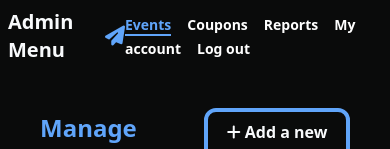
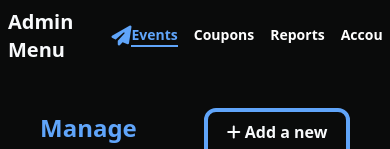
Before and after one commit to Josedzzz/joki-events-front, a React (Vite) app: page /admin-dashboard in a window 390 px wide. Shown: the top 149 px of the page. Built offline with nearby package versions, Linux system fonts and the light colour scheme; no server answers; sample sign-in values are in the browser's storage.

Commit message:
make the header responsive

```diff
--- a/src/components/AdminHeader.tsx
+++ b/src/components/AdminHeader.tsx
@@ -18,21 +18,23 @@ export default function AdminHeader({
    * @returns the tailwind css classes to be added
    */
   const linkClasses = (link: string) =>
-    `hover:text-blue-400 font-bold text-sm sm:text-md md:text-lg transition duration-300 ease-in-out ${
+    `hover:text-blue-400 hover:scale-105 font-bold text-sm sm:text-md md:text-lg transition duration-300 ease-in-out ${
       content === link
         ? "border-b-2 border-blue-400 text-blue-400"
-        : "text-white hover:text-blue-400 font-bold text-sm sm:text-md md:text-lg"
+        : "text-white hover:text-blue-400"
     }`;
 
   return (
-    <header className="mt-3 h-12 w-full flex justify-between items-center max-w-5xl mx-auto p-2 appearr">
+    <header className="mt-3 h-12 w-full flex justify-between items-center max-w-5xl mx-auto p-2 fade-in">
       <div className="flex items-center space-x-1 gap-3">
         <h1 className="text-xl sm:text-3xl md:text-4xl text-slate-50 font-bold">
           Admin Menu
         </h1>
         <i className="fa-solid fa-paper-plane text-xl sm:text-3xl md:text-4xl text-blue-400"></i>
       </div>
-      <nav className="space-x-4 sm:space-x-8">
+
+      {/* Navigation links */}
+      <nav className="flex overflow-x-auto space-x-4 sm:space-x-8">
         <a
           onClick={() => toggleContent("events")}
           className={linkClasses("events")}
@@ -55,13 +57,13 @@ export default function AdminHeader({
           onClick={() => toggleContent("account")}
           className={linkClasses("account")}
         >
-          My account
+          Account
         </a>
         <a
           onClick={() => navigate("/login")}
           className={linkClasses("log-out")}
         >
-          Log out
+          Logout
         </a>
       </nav>
     </header>
--- a/src/components/HeaderLogin.tsx
+++ b/src/components/HeaderLogin.tsx
@@ -11,21 +11,23 @@ export default function HeaderLogin({ toggleCard, card }: HeaderLoginProps) {
    * @returns the tailwind css classes to be added
    */
   const linkClasses = (link: string) =>
-    `hover:text-blue-400 font-bold text-sm sm:text-md md:text-lg transition duration-300 ease-in-out ${
+    `hover:text-blue-400 hover:scale-105 text-sm sm:text-md md:text-lg transition duration-300 ease-in-out font-bold ${
       card === link
         ? "border-b-2 border-blue-400 text-blue-400"
-        : "text-white hover:text-blue-400 font-bold text-sm sm:text-md md:text-lg"
+        : "text-white hover:text-blue-400 font-bold"
     }`;
 
   return (
-    <header className="mt-3 h-12 w-full flex justify-between items-center max-w-3xl mx-auto p-2 appearr">
+    <header className="mt-3 h-12 w-full flex justify-between items-center max-w-3xl mx-auto p-2 fade-in">
       <div className="flex items-center space-x-1 gap-3">
         <h1 className="text-xl sm:text-3xl md:text-4xl text-slate-50 font-bold">
           Joki Events
         </h1>
         <i className="fa-solid fa-paper-plane text-xl sm:text-3xl md:text-4xl text-blue-400"></i>
       </div>
-      <nav className="space-x-4 sm:space-x-8">
+
+      {/* Navigation Links */}
+      <nav className="flex overflow-x-auto space-x-4 sm:space-x-8">
         <a
           onClick={() => toggleCard("aboutus")}
           className={linkClasses("aboutus")}
--- a/src/components/UserHeader.tsx
+++ b/src/components/UserHeader.tsx
@@ -18,21 +18,23 @@ export default function UserHeader({
    * @returns the tailwind classes to be added
    */
   const linkClasses = (link: string) =>
-    `hover:text-blue-400 font-bold text-sm sm:text-md md:text-lg transition duration-300 ease-in-out ${
+    `hover:text-blue-400 hove:scale-105 font-bold text-sm sm:text-md md:text-lg transition duration-300 ease-in-out ${
       content === link
         ? "border-b-2 border-blue-400 text-blue-400"
-        : "text-white hover:text-blue-400 font-bold text-sm sm:text-md md:text-lg"
+        : "text-white hover:text-blue-400"
     }`;
 
   return (
-    <header className="mt-3 h-12 w-full flex justify-between items-center max-w-5xl mx-auto p-2 appearr">
+    <header className="mt-3 h-12 w-full flex justify-between items-center max-w-5xl mx-auto p-2 fade-in">
       <div className="flex items-center space-x-1 gap-3">
         <h1 className="text-xl sm:text-3xl md:text-4xl text-slate-50 font-bold">
           JokiEvents Menu
         </h1>
         <i className="fa-solid fa-paper-plane text-xl sm:text-3xl md:text-4xl text-blue-400"></i>
       </div>
-      <nav className="space-x-4 sm:space-x-8">
+
+      {/* Navigation links */}
+      <nav className="flex overflow-x-auto space-x-4 sm:space-x-8">
         <a
           onClick={() => toggleContent("events")}
           className={linkClasses("events")}
@@ -61,7 +63,7 @@ export default function UserHeader({
           onClick={() => navigate("/login")}
           className={linkClasses("log-out")}
         >
-          Log out
+          Logout
         </a>
       </nav>
     </header>
```
